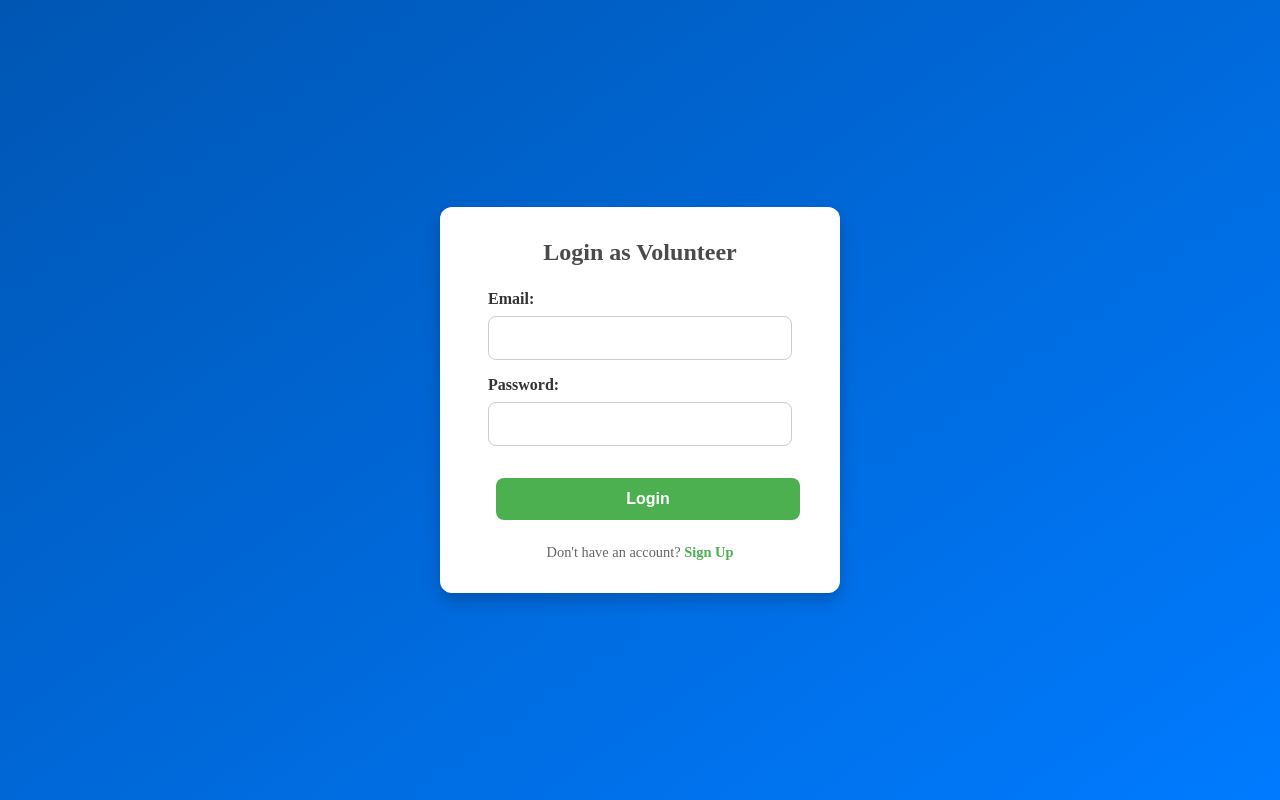
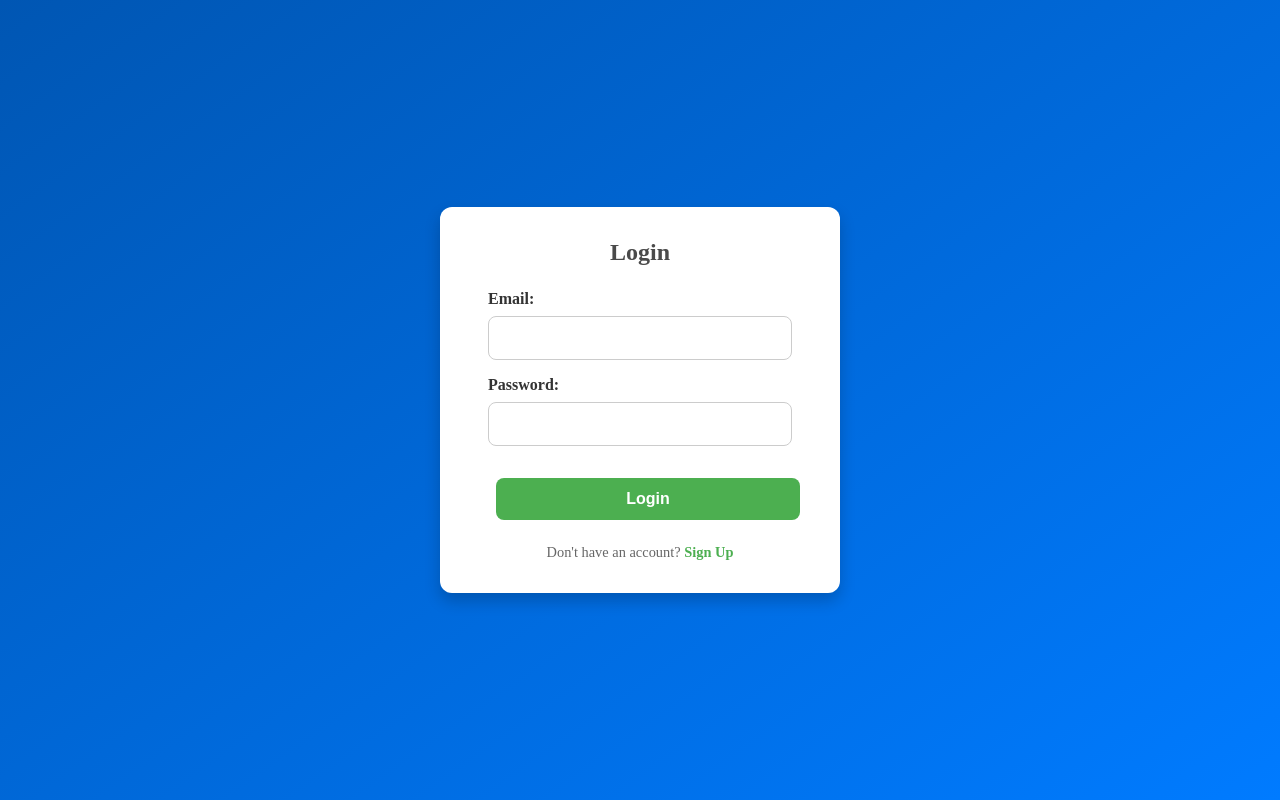
Before and after one commit to manasi584/VolunteerLink, a React (Vite) app: page /login in a window 1280 px wide. Built offline with nearby package versions, Linux system fonts and the light colour scheme.

Commit message:
Update Login.jsx

```diff
--- a/src/components/Login.jsx
+++ b/src/components/Login.jsx
@@ -72,7 +72,7 @@ console.log("****")
             color: "#4A4A4A",
           }}
         >
-          Login as Volunteer
+          Login
         </h2>
 
         {/* Show error message if login fails */}
```
